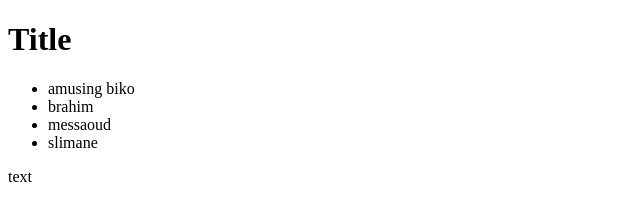
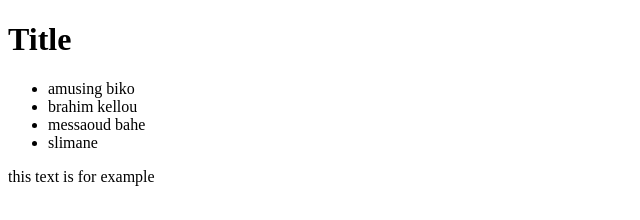
Before and after one commit to abboud-biko/tryGit, a plain HTML site: page index.html in a window 1280 px wide. Shown: the whole page, without its empty margins (0-640 px from the left). Drawn offline with Linux system fonts and the light colour scheme.

Commit message:
modifie each of index and readme and create hello to show hellow message

```diff
--- a/index.html
+++ b/index.html
@@ -7,10 +7,10 @@
 	<h1>Title</h1>
 	<ul>
 		<li>amusing biko</li>
-		<li>brahim</li>
-		<li>messaoud</li>
+		<li>brahim kellou</li>
+		<li>messaoud bahe</li>
 		<li>slimane</li>
 	</ul>
-	<p>text</p>
+	<p>this text is for example</p>
 </body>
 </html>
```
Also changed, not shown: 2 other files.
